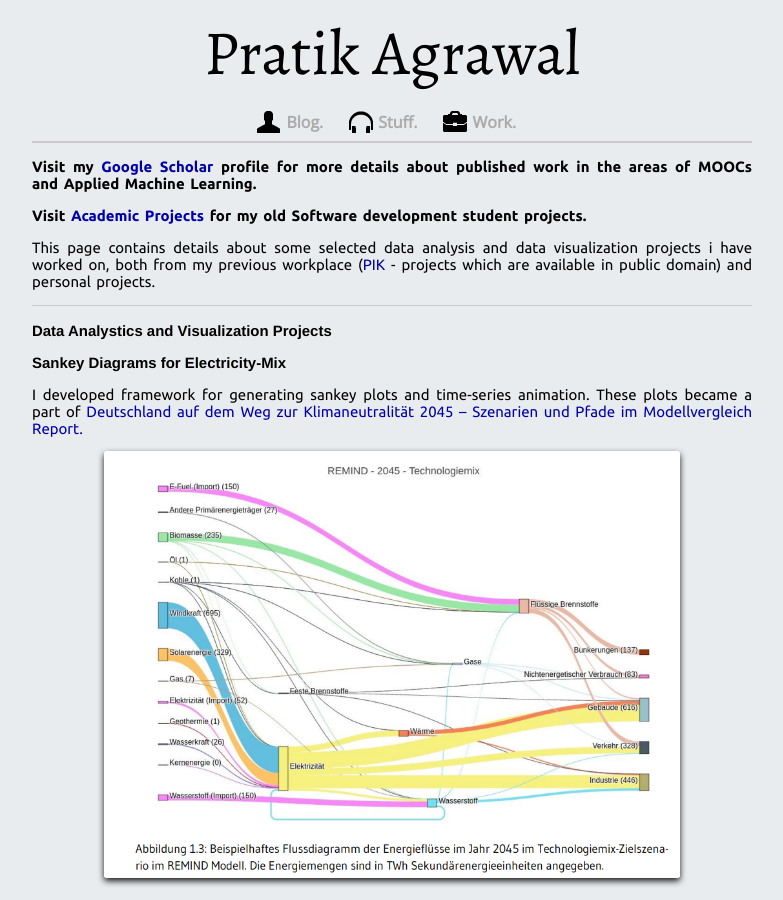
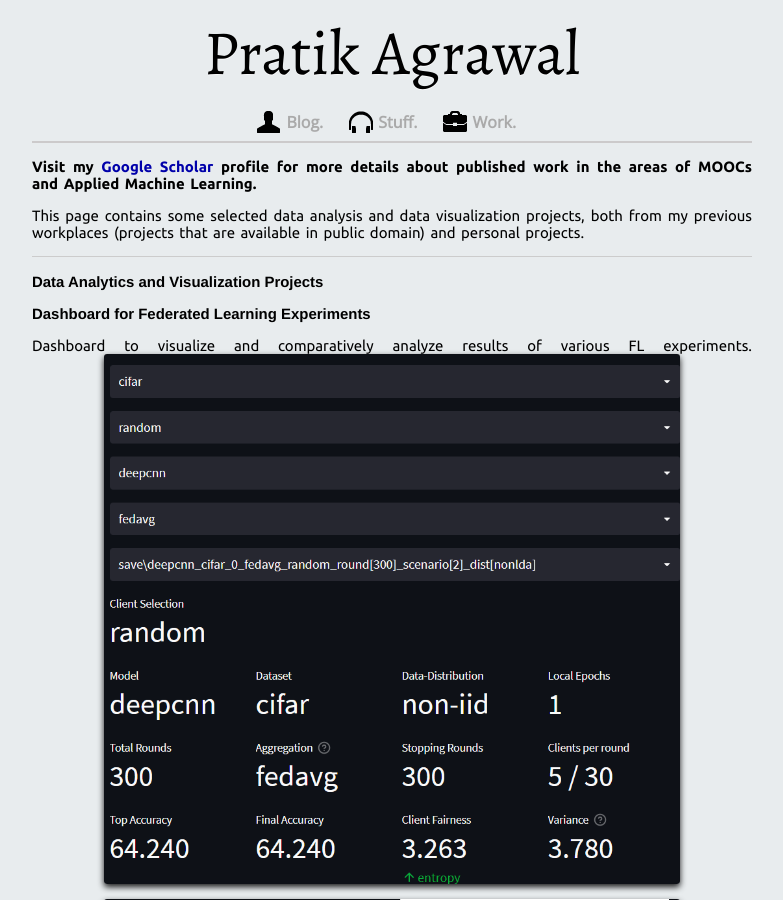
Before and after one commit to pratik98/pratik98.github.com, a Jekyll site: the page built from portfolio.md, in a window 1280 px wide and 900 px high. Shown: the whole window, without its empty margins (248-1031 px from the left). Built offline with Jekyll 4.4.1, drawn with Linux system fonts in a browser that asks for light colours; nearby versions of some CDN libraries; some of the changed text lies outside the part shown.

Commit message:
नया प्रोजेक्ट

```diff
--- a/portfolio.md
+++ b/portfolio.md
@@ -4,15 +4,25 @@ title: "Data Analytics & Visualization - Pratik Agrawal"
 ---
 **Visit my [Google Scholar](https://scholar.google.com/citations?user=SLCVY6EAAAAJ&hl=en) profile for more details about  published work in the areas of MOOCs and Applied Machine Learning.**
 
-**Visit [Academic Projects](/work.html) for my old Software development student projects.**
+<!-- **Visit [Academic Projects](/work.html) for my old Software development student projects.**
+([PIK](https://www.pik-potsdam.de/en) - -->
 
 
-This page contains details about some selected data analysis and data visualization projects i have worked on, both from my previous workplace ([PIK](https://www.pik-potsdam.de/en) - projects which are available in public domain) and personal projects.
+This page contains some selected data analysis and data visualization projects, both from my previous workplaces (projects that are available in public domain) and personal projects.
 
 <hr>
 
-# Data Analystics and Visualization Projects #
+# Data Analytics and Visualization Projects #
 
+## Dashboard for Federated Learning Experiments ##
+Dashboard to visualize and comparatively analyze results of various FL experiments.
+![stm1](images/portfolio/streamlit_1.png)
+
+![streamlit](images/portfolio/streamlit_2.png)
+
+### _Technologies used_ ###
+Python, stremlit, matplotlib, seaborn
+<hr>
 
 ## Sankey Diagrams for Electricity-Mix ##
 I developed framework for generating sankey plots and time-series animation.
```
Also changed, not shown: images/portfolio/streamlit_1.png (added), images/portfolio/streamlit_2.png (added).
